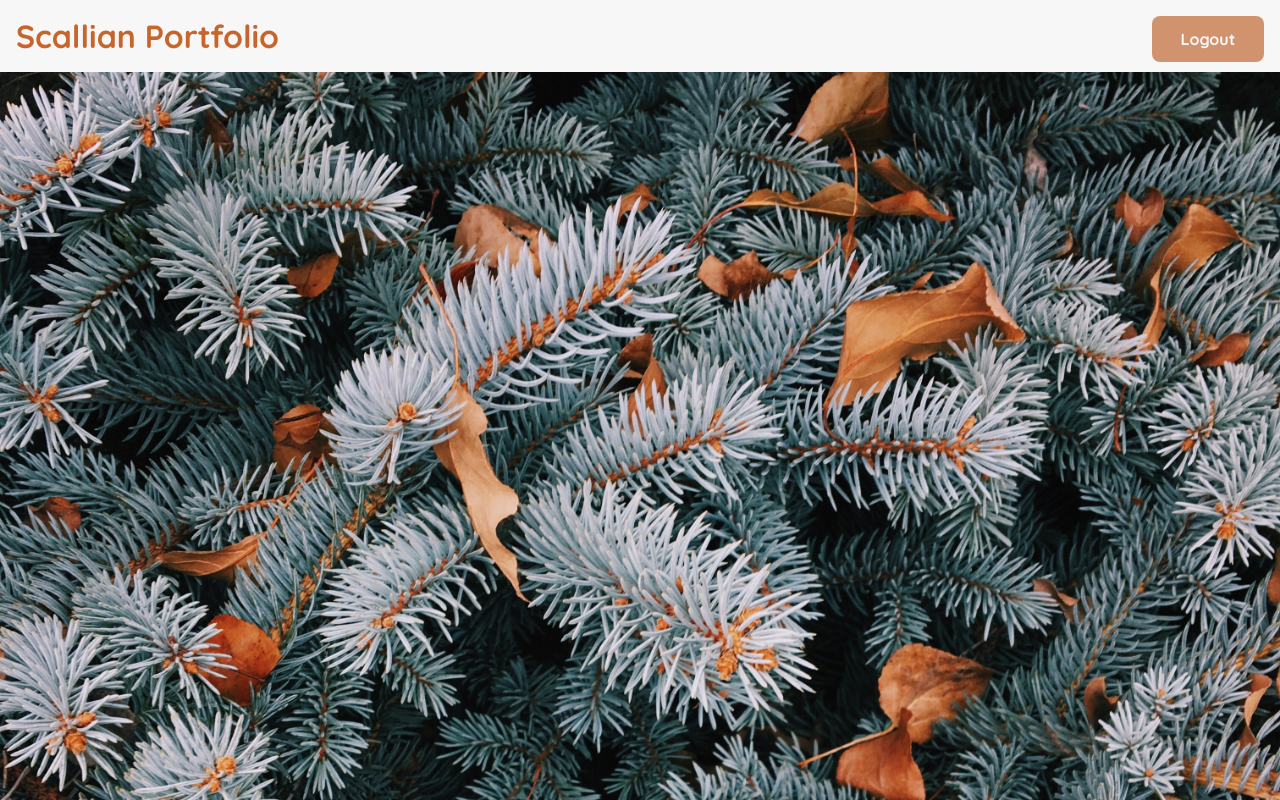
After one commit to xeon5145/scallion_portfolio, a PHP site: page /include/html/account_header.php in a window 1280 px wide. The commit adds this page. Run offline with PHP 8.4, Linux system fonts and the light colour scheme.

Commit message:
added logout functionality

```diff
--- a/dist/css/dashboard.css
+++ b/dist/css/dashboard.css
@@ -71,8 +71,9 @@ html, body
     font-family: Quicksand-Bold;
     font-size: 2rem;
     margin-left: 1rem;
+    width: fit-content;
   }
-  .head_bar button
+  .head_bar input
   {
     background-color: #D0936E;
     color: #F8F7F7;
@@ -83,6 +84,7 @@ html, body
     border-radius: 0.5rem;
     margin-right: 1rem;
     float: right;
+    margin-top: -2.5rem;
   }
   body
   {
--- /dev/null
+++ b/include/html/account_header.php
@@ -0,0 +1,16 @@
+<!DOCTYPE html>
+<html lang="en" dir="ltr">
+  <head>
+    <meta charset="utf-8">
+    <meta name="viewport" content="width=device-width, initial-scale=1.0">
+    <link rel="stylesheet" href="dist/css/dashboard.css">
+  </head>
+<body>
+  <header>
+    <div class="head_bar">
+      <span>Scallian Portfolio</span>
+      <form method="post">
+      <input type="submit" name="logout" value="Logout">
+      </form>
+    </div>
+  </header>
```
Also changed, not shown: include/account_header.php (+9 -14 lines).
